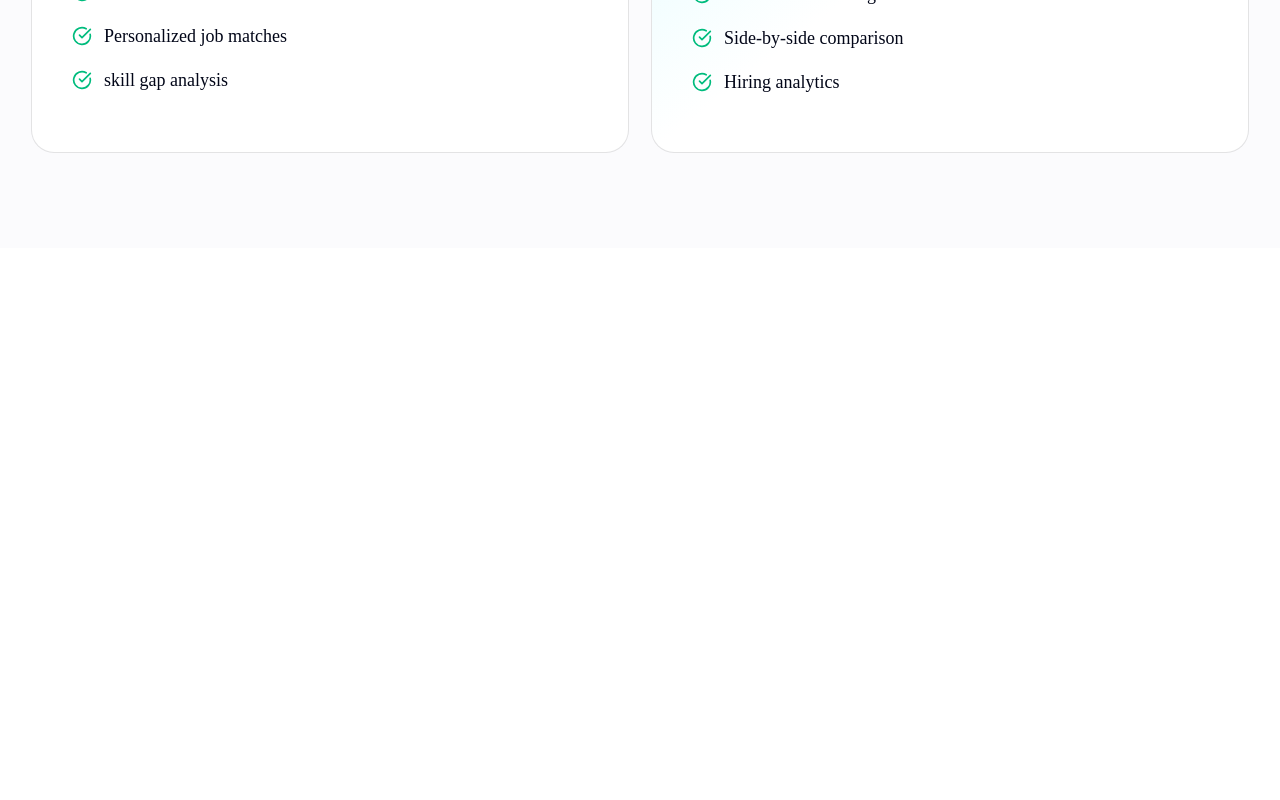
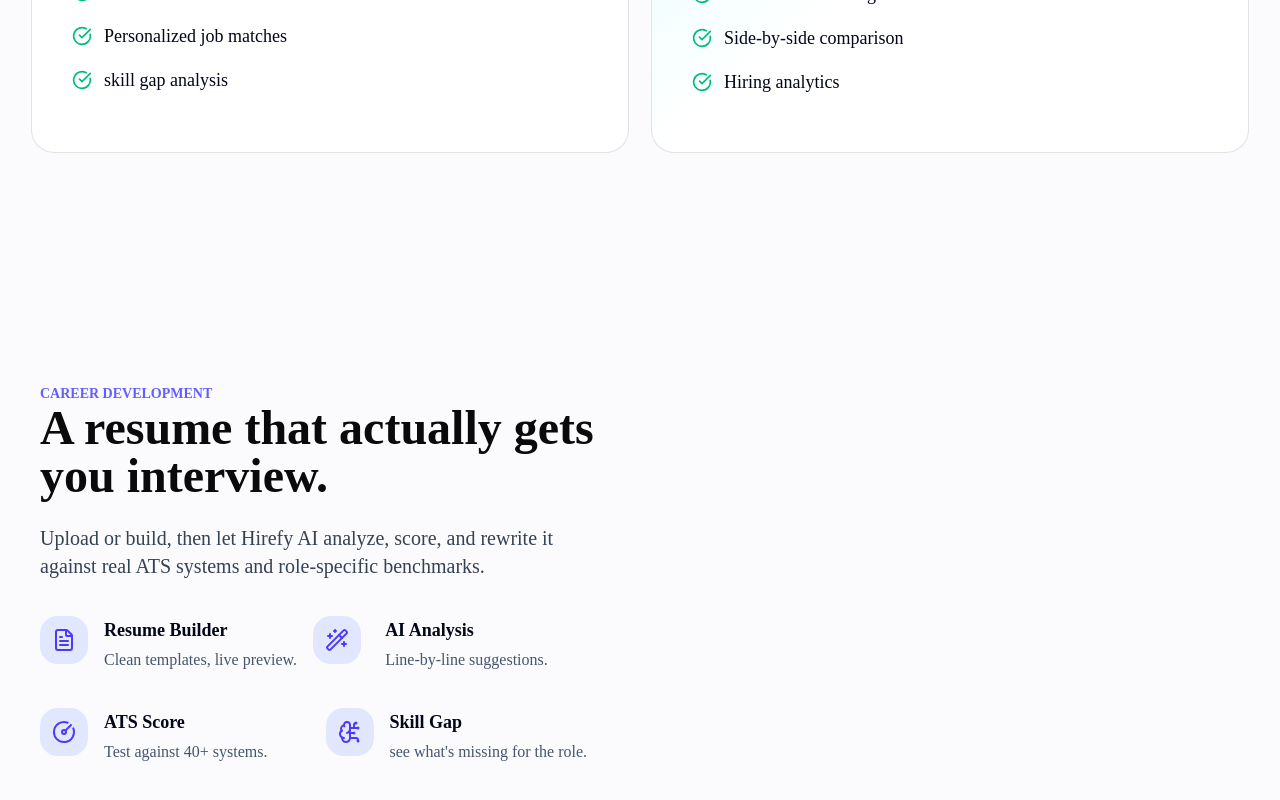
Before and after one commit to Bhoomijarwani27/hirefy-ai-career-platform, a Next.js app: page / in a window 1280 px wide. Shown: the part 1893-2693 px from the top of the page. Before the commit the page ends 2141 px from the top, so only its background shows below. Built offline with nearby package versions, Linux system fonts and the light colour scheme.

Commit message:
feat: add Resume component and integrate into Home page

```diff
--- a/src/app/page.tsx
+++ b/src/app/page.tsx
@@ -1,6 +1,7 @@
 import { Hero } from "@/components/landing/hero";
 import Navbar from "@/components/landing/navbar";
 import { Platform } from "@/components/landing/platform";
+import { Resume } from "@/components/landing/resume";
 
 export default function Home() {
   return (
@@ -8,6 +9,8 @@ export default function Home() {
       <Navbar/>
       <Hero/>
       <Platform/>
+      <Resume/>
+
 
     </main>
   );
--- /dev/null
+++ b/src/components/landing/resume.tsx
@@ -0,0 +1,97 @@
+import { FileText } from "lucide-react";
+import { WandSparkles } from "lucide-react";
+import { CircleGauge } from "lucide-react";
+import { BrainCircuit } from "lucide-react";
+
+export function Resume() {
+    return (
+        <section id="resume" className=" mx-auto max-w-7xl bg-[#fbfbfd] py-16 sm:py-20 lg:py-24 ">
+            <div className="grid lg:grid-cols-2">
+                <div className="p-10 left-t">
+                <p className=" left-t   text-sm font-bold uppercase text-indigo-500">
+                    career development
+                </p>
+
+                <h1 className=" text-5xl font-bold">
+                    A resume that actually gets you interview.
+                </h1>
+                <br/>
+                <p className="text-lg  text-gray-700 sm:text-xl">
+                    Upload or build, then let Hirefy AI analyze, score, and rewrite it against real ATS
+                     systems and role-specific benchmarks.
+                </p>
+                <div  className="mt-9   grid-cols-2 gap-6  max-w-fit ">
+                    <div className="flex gap-4">
+                        <div className="flex h-12 w-12 shrink-0 items-center justify-center rounded-2xl bg-indigo-100 text-indigo-600">
+
+                           <FileText className=" h-6 w-6 "/>
+                        </div>
+                    <div>
+                    <h6 className="text-lg font-bold text-slate-950">
+                        Resume Builder
+                    </h6>
+
+                    <p  className="mt-1 text-base  text-slate-600">
+                            Clean templates, live preview.
+                        </p>
+                    </div>
+
+                    <div className="flex gap-6">
+                    <div className="flex h-12 w-12 shrink-0 items-center justify-center rounded-2xl bg-indigo-100 text-indigo-600">
+                    <WandSparkles className=" h-6 w-6"/>
+                    </div>
+                    <div>
+                    <h6 className="text-lg font-bold text-slate-950">
+                        AI Analysis
+                    </h6>
+                    <p  className="mt-1 text-base  text-slate-600">
+                        Line-by-line suggestions.
+                    </p>
+                    </div>
+                    </div>
+                    </div>
+                    <div className="mt-9 grid grid-cols-2 gap-6">
+                    <div className="flex  gap-4">
+                        <div className="flex h-12 w-12 shrink-0 items-center justify-center rounded-2xl bg-indigo-100 text-indigo-600">
+
+                           <CircleGauge className=" h-6 w-6 "/>
+                        </div>
+                    <div>
+                    <h6 className="text-lg font-bold text-slate-950">
+                        ATS Score
+                    </h6>
+
+                    <p  className="mt-1 text-base  text-slate-600">
+                            Test against 40+ systems.
+                        </p>
+                    </div>
+                    </div>
+                      <div className="flex gap-4">
+                        <div className="flex h-12 w-12 shrink-0 items-center justify-center rounded-2xl bg-indigo-100 text-indigo-600">
+
+                           <BrainCircuit className=" h-6 w-6 "/>
+                        </div>
+                    <div>
+                    <h6 className="text-lg font-bold text-slate-950">
+                        Skill Gap
+                    </h6>
+
+                    <p  className="mt-1 text-base  text-slate-600">
+                            see what's missing for the role.
+                        </p>
+                    </div>
+                    </div>
+                    </div>
+
+
+
+
+
+                </div>
+                </div>
+
+            </div>
+
+        </section>
+    );
+}
```
